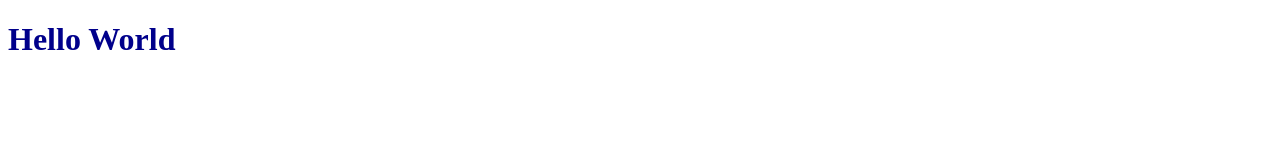
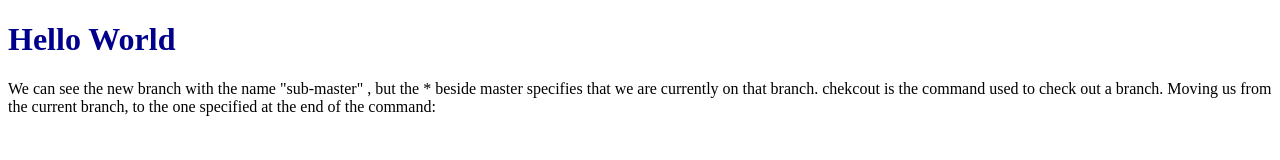
Before and after one commit to esj-creation/sunday-july, a plain HTML site: page index.html in a window 1280 px wide. Drawn offline with Linux system fonts and the light colour scheme.

Commit message:
Added new line to index.html

```diff
--- a/index.html
+++ b/index.html
@@ -8,6 +8,9 @@
 
 <body>
     <h1>Hello World</h1>
+    <p>We can see the new branch with the name "sub-master" , but the * beside master specifies that we are currently on that branch. chekcout is the command used to check out a branch. Moving us from the current branch, to the one specified at the end of
+        the command:
+    </p>
 
 
 </body>
```
